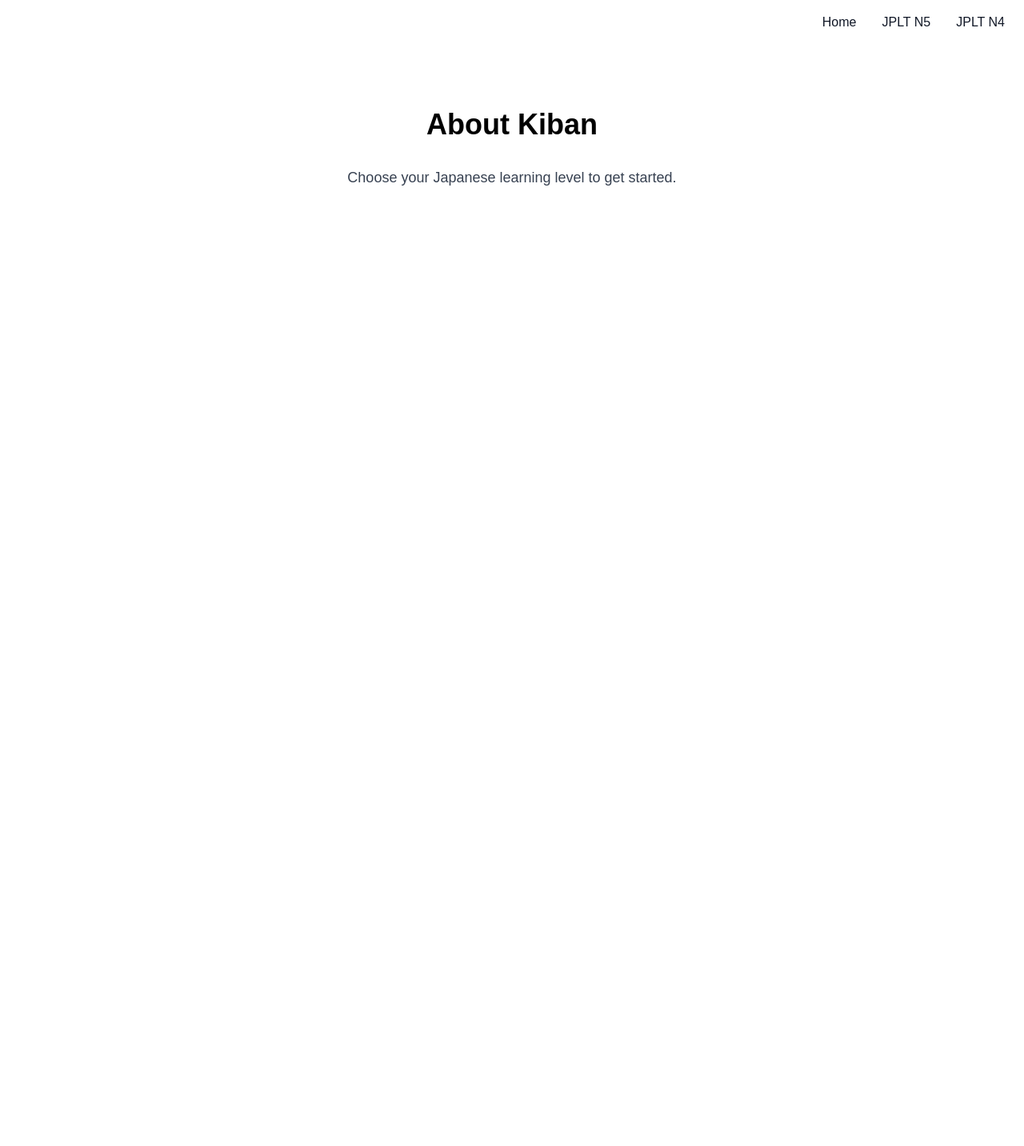
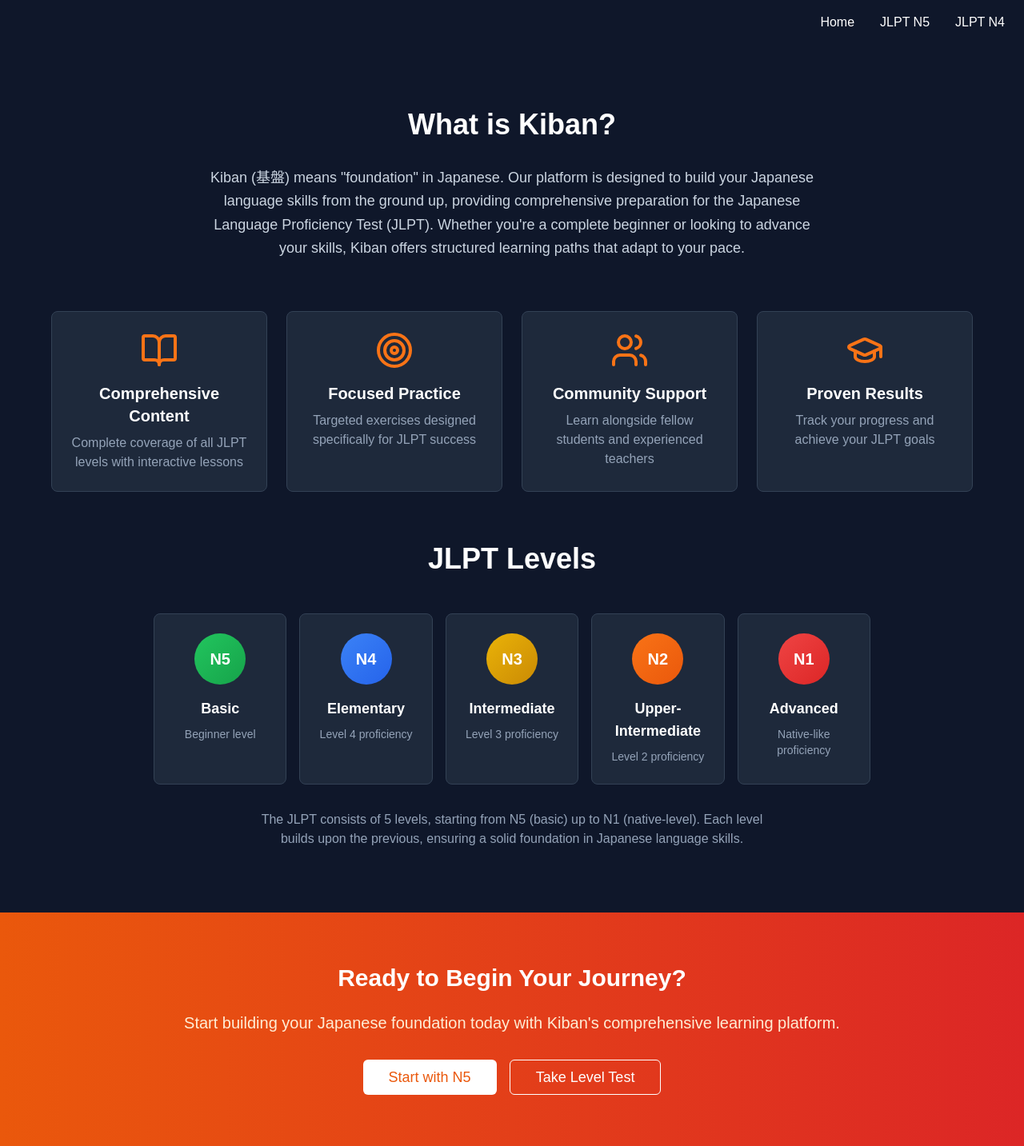
Before and after one commit to Sigmabond01/Kiban, a React (Vite) app in the folder Kiban/: page /About in a window 1280 px wide. Shown: the whole page at 80% size. Before the commit the page ends 800 px from the top, so only its background shows below. Built offline with nearby package versions, Linux system fonts and the light colour scheme.

Commit message:
structured about section

```diff
--- a/Kiban/src/App.jsx
+++ b/Kiban/src/App.jsx
@@ -1,7 +1,6 @@
 import './App.css'
 import { BrowserRouter as Router } from 'react-router-dom';
 import AppRoutes from './routes/AppRoutes';
-import AboutContent from './features/About/AboutContent';
 
 function App() {
   return (
--- a/Kiban/src/components/Hero.jsx
+++ b/Kiban/src/components/Hero.jsx
@@ -9,7 +9,7 @@ const Hero = () => {
         <h1 className="text-9xl text-slate-700">KIBAN</h1>
         <h2 className="text-6xl text-slate-700 mb-10">起盤</h2>
         <p className="text-3xl mt-6 text-white font-light">Learn Japanese from the foundation up.</p>
-        <p className="text-3xl mt-2 mb-6 text-white font-normal">基礎から日本語を築き上げよう。</p>
+        <p className="text-3xl mt-2 mb-6 text-white font-light">基礎から日本語を築き上げよう。</p>
         <AboutButton />
       </div>
 
--- a/Kiban/src/features/About/AboutContent.jsx
+++ /dev/null
@@ -1,13 +0,0 @@
-const AboutContent = () => {
-    return(
-        <section>
-            <div>
-                <h2>
-                    About Kiban
-                </h2>
-            </div>
-        </section>
-    );
-}
-
-export default AboutContent;
--- a/Kiban/src/features/About/AboutSection.jsx
+++ b/Kiban/src/features/About/AboutSection.jsx
@@ -1,26 +1,159 @@
-import { Link } from "react-router-dom";
+import { BookOpen, Target, Users, GraduationCap } from "lucide-react";
+
+// Simple Link component for demonstration
+const Link = ({ to, children, className = "" }) => (
+  <a href={to} className={className}>{children}</a>
+);
+
+// Card components
+const Card = ({ children, className = "" }) => (
+  <div className={`rounded-lg border ${className}`}>
+    {children}
+  </div>
+);
+
+const CardContent = ({ children, className = "" }) => (
+  <div className={className}>
+    {children}
+  </div>
+);
+
+// Button component
+const Button = ({ children, size = "md", variant = "primary", className = "", ...props }) => {
+  const baseClasses = "inline-flex items-center justify-center rounded-md font-medium transition-colors focus-visible:outline-none focus-visible:ring-2 focus-visible:ring-ring focus-visible:ring-offset-2 disabled:opacity-50 disabled:pointer-events-none";
+
+  const sizeClasses = {
+    sm: "h-9 px-3 text-sm",
+    md: "h-10 px-4 py-2",
+    lg: "h-11 px-8 text-lg"
+  };
+
+  const variantClasses = {
+    primary: "bg-orange-600 text-white hover:bg-orange-700",
+    secondary: "bg-white text-orange-600 hover:bg-orange-50",
+    outline: "border border-white text-white hover:bg-white hover:text-orange-600"
+  };
+
+  return (
+    <button
+      className={`${baseClasses} ${sizeClasses[size]} ${variantClasses[variant]} ${className}`}
+      {...props}
+    >
+      {children}
+    </button>
+  );
+};
 
 function AboutSection() {
   return (
-    <div className="min-h-screen bg-white">
+    <div className="min-h-screen bg-slate-900">
       <header className="w-full px-6 py-4 bg-transparent relative top-0 left-0 z-50 text-gray-900">
         <div className="flex justify-between items-center">
-          <nav className="ml-auto space-x-8 font-Noto Sans JP">
+          <nav className="ml-auto space-x-8 text-white">
               <Link to="/" className="hover:underline">Home</Link>
-              <Link to="/About/N5" className="hover:underline">JPLT N5</Link>
-              <Link to="/About/N4" className="hover:underline">JPLT N4</Link>
+              <Link to="/About/N5" className="hover:underline">JLPT N5</Link>
+              <Link to="/About/N4" className="hover:underline">JLPT N4</Link>
           </nav>
         </div>
       </header>
 
-      <main className="pt-20 px-6">
-        <div className="max-w-4xl mx-auto">
-          <h1 className="text-4xl font-bold mb-8 text-center">About Kiban</h1>
-          <p className="text-lg text-gray-700 text-center">
-            Choose your Japanese learning level to get started.
+      <section className="py-20 px-6 bg-slate-900">
+        <div className="max-w-6xl mx-auto">
+          <div className="text-center mb-16">
+            <h2 className="text-4xl font-bold text-white mb-8">What is Kiban?</h2>
+            <p className="text-lg text-slate-300 max-w-3xl mx-auto leading-relaxed">
+              Kiban (基盤) means "foundation" in Japanese. Our platform is designed to build your Japanese language skills
+              from the ground up, providing comprehensive preparation for the Japanese Language Proficiency Test (JLPT).
+              Whether you're a complete beginner or looking to advance your skills, Kiban offers structured learning paths
+              that adapt to your pace.
+            </p>
+          </div>
+
+          <div className="grid md:grid-cols-2 lg:grid-cols-4 gap-6 mb-16">
+            <Card className="bg-slate-800 border-slate-700 hover:bg-slate-700 transition-colors">
+              <CardContent className="p-6 text-center">
+                <BookOpen className="w-12 h-12 text-orange-500 mx-auto mb-4" />
+                <h3 className="text-xl font-semibold text-white mb-2">Comprehensive Content</h3>
+                <p className="text-slate-400">Complete coverage of all JLPT levels with interactive lessons</p>
+              </CardContent>
+            </Card>
+
+            <Card className="bg-slate-800 border-slate-700 hover:bg-slate-700 transition-colors">
+              <CardContent className="p-6 text-center">
+                <Target className="w-12 h-12 text-orange-500 mx-auto mb-4" />
+                <h3 className="text-xl font-semibold text-white mb-2">Focused Practice</h3>
+                <p className="text-slate-400">Targeted exercises designed specifically for JLPT success</p>
+              </CardContent>
+            </Card>
+
+            <Card className="bg-slate-800 border-slate-700 hover:bg-slate-700 transition-colors">
+              <CardContent className="p-6 text-center">
+                <Users className="w-12 h-12 text-orange-500 mx-auto mb-4" />
+                <h3 className="text-xl font-semibold text-white mb-2">Community Support</h3>
+                <p className="text-slate-400">Learn alongside fellow students and experienced teachers</p>
+              </CardContent>
+            </Card>
+
+            <Card className="bg-slate-800 border-slate-700 hover:bg-slate-700 transition-colors">
+              <CardContent className="p-6 text-center">
+                <GraduationCap className="w-12 h-12 text-orange-500 mx-auto mb-4" />
+                <h3 className="text-xl font-semibold text-white mb-2">Proven Results</h3>
+                <p className="text-slate-400">Track your progress and achieve your JLPT goals</p>
+              </CardContent>
+            </Card>
+          </div>
+
+          {/* JLPT Levels */}
+          <div className="text-center">
+            <h2 className="text-4xl font-bold text-white mb-12">JLPT Levels</h2>
+            <div className="grid md:grid-cols-5 gap-4 max-w-4xl mx-auto">
+              {[
+                { level: "N5", desc: "Basic", color: "from-green-500 to-green-600" },
+                { level: "N4", desc: "Elementary", color: "from-blue-500 to-blue-600" },
+                { level: "N3", desc: "Intermediate", color: "from-yellow-500 to-yellow-600" },
+                { level: "N2", desc: "Upper-Intermediate", color: "from-orange-500 to-orange-600" },
+                { level: "N1", desc: "Advanced", color: "from-red-500 to-red-600" }
+              ].map((item, index) => (
+                <Card key={item.level} className="bg-slate-800 border-slate-700 hover:scale-105 transition-transform">
+                  <CardContent className="p-6 text-center">
+                    <div className={`w-16 h-16 rounded-full bg-gradient-to-br ${item.color} flex items-center justify-center mx-auto mb-4`}>
+                      <span className="text-white font-bold text-xl">{item.level}</span>
+                    </div>
+                    <h3 className="text-lg font-semibold text-white mb-2">{item.desc}</h3>
+                    <p className="text-slate-400 text-sm">
+                      {index === 0 ? "Beginner level" :
+                       index === 4 ? "Native-like proficiency" :
+                       `Level ${5 - index} proficiency`}
+                    </p>
+                  </CardContent>
+                </Card>
+              ))}
+            </div>
+            <p className="text-slate-400 mt-8 max-w-2xl mx-auto">
+              The JLPT consists of 5 levels, starting from N5 (basic) up to N1 (native-level).
+              Each level builds upon the previous, ensuring a solid foundation in Japanese language skills.
+            </p>
+          </div>
+        </div>
+      </section>
+
+      {/* Call to Action */}
+      <section className="py-16 px-6 bg-gradient-to-r from-orange-600 to-red-600">
+        <div className="max-w-4xl mx-auto text-center">
+          <h2 className="text-3xl font-bold text-white mb-6">Ready to Begin Your Journey?</h2>
+          <p className="text-xl text-orange-100 mb-8">
+            Start building your Japanese foundation today with Kiban's comprehensive learning platform.
           </p>
+          <div className="space-x-4">
+            <Button size="lg" variant="secondary" className="bg-white text-orange-600 hover:bg-orange-50">
+              Start with N5
+            </Button>
+            <Button size="lg" variant="outline" className="border-white text-white hover:bg-white hover:text-orange-600">
+              Take Level Test
+            </Button>
+          </div>
         </div>
-      </main>
+      </section>
     </div>
   );
 }
```
